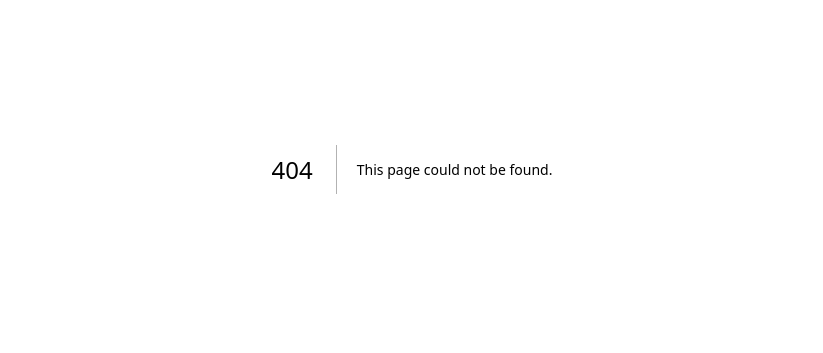
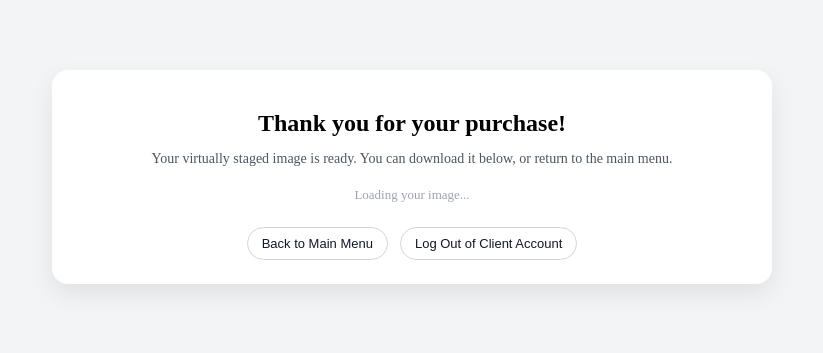
Before and after one commit to iconicvirtualai/iconic-virtual-vsai-demo, a Next.js app: page /success in a window 1280 px wide. Before the commit this address had no page. Shown: the part 231-584 px from the top of the page, without its empty margins (228-1051 px from the left). Built offline with nearby package versions, Linux system fonts and the light colour scheme.

Commit message:
Create success.js

```diff
--- /dev/null
+++ b/pages/success.js
@@ -0,0 +1,175 @@
+// pages/success.js
+import { useRouter } from "next/router";
+import { useEffect, useState } from "react";
+
+export default function Success() {
+  const router = useRouter();
+  const [downloadUrl, setDownloadUrl] = useState(null);
+
+  useEffect(() => {
+    if (!router.isReady) return;
+    const { downloadUrl } = router.query;
+    if (typeof downloadUrl === "string") {
+      setDownloadUrl(downloadUrl);
+    }
+  }, [router.isReady, router.query]);
+
+  const handleBackToMain = () => {
+    router.push("/");
+  };
+
+  const handleLogout = () => {
+    // Placeholder: when you add Auth, hook real logout here
+    router.push("/"); // for now just send them home
+  };
+
+  return (
+    <main
+      style={{
+        minHeight: "100vh",
+        display: "flex",
+        flexDirection: "column",
+        alignItems: "center",
+        justifyContent: "center",
+        padding: "24px",
+        backgroundColor: "#f3f4f6",
+        boxSizing: "border-box"
+      }}
+    >
+      <div
+        style={{
+          width: "100%",
+          maxWidth: "720px",
+          backgroundColor: "#ffffff",
+          borderRadius: "16px",
+          padding: "24px",
+          boxShadow: "0 10px 25px rgba(0,0,0,0.08)",
+          boxSizing: "border-box"
+        }}
+      >
+        <h1
+          style={{
+            fontSize: "24px",
+            fontWeight: "bold",
+            marginBottom: "8px",
+            textAlign: "center"
+          }}
+        >
+          Thank you for your purchase!
+        </h1>
+
+        <p
+          style={{
+            marginBottom: "20px",
+            color: "#4b5563",
+            textAlign: "center",
+            fontSize: "14px"
+          }}
+        >
+          Your virtually staged image is ready. You can download it below, or
+          return to the main menu.
+        </p>
+
+        {downloadUrl ? (
+          <div
+            style={{
+              display: "flex",
+              flexDirection: "column",
+              gap: "16px",
+              alignItems: "center"
+            }}
+          >
+            <div
+              style={{
+                width: "100%",
+                maxWidth: "480px",
+                borderRadius: "12px",
+                border: "1px solid #e5e7eb",
+                overflow: "hidden",
+                backgroundColor: "#f9fafb"
+              }}
+            >
+              <img
+                src={downloadUrl}
+                alt="Purchased staged image"
+                style={{
+                  width: "100%",
+                  display: "block",
+                  objectFit: "contain"
+                }}
+              />
+            </div>
+
+            <a
+              href={downloadUrl}
+              download
+              style={{
+                display: "inline-block",
+                padding: "10px 18px",
+                borderRadius: "9999px",
+                backgroundColor: "#16a34a",
+                color: "#ffffff",
+                fontSize: "14px",
+                textDecoration: "none",
+                textAlign: "center"
+              }}
+            >
+              Download Purchased Image
+            </a>
+          </div>
+        ) : (
+          <p
+            style={{
+              textAlign: "center",
+              color: "#9ca3af",
+              fontSize: "13px",
+              marginBottom: "16px"
+            }}
+          >
+            Loading your image...
+          </p>
+        )}
+
+        {/* Nav options */}
+        <div
+          style={{
+            marginTop: "24px",
+            display: "flex",
+            justifyContent: "center",
+            gap: "12px",
+            flexWrap: "wrap"
+          }}
+        >
+          <button
+            onClick={handleBackToMain}
+            style={{
+              padding: "8px 14px",
+              borderRadius: "9999px",
+              border: "1px solid #d4d4d4",
+              backgroundColor: "#ffffff",
+              color: "#111827",
+              fontSize: "13px",
+              cursor: "pointer"
+            }}
+          >
+            Back to Main Menu
+          </button>
+          <button
+            onClick={handleLogout}
+            style={{
+              padding: "8px 14px",
+              borderRadius: "9999px",
+              border: "1px solid #d4d4d4",
+              backgroundColor: "#ffffff",
+              color: "#111827",
+              fontSize: "13px",
+              cursor: "pointer"
+            }}
+          >
+            Log Out of Client Account
+          </button>
+        </div>
+      </div>
+    </main>
+  );
+}
```
